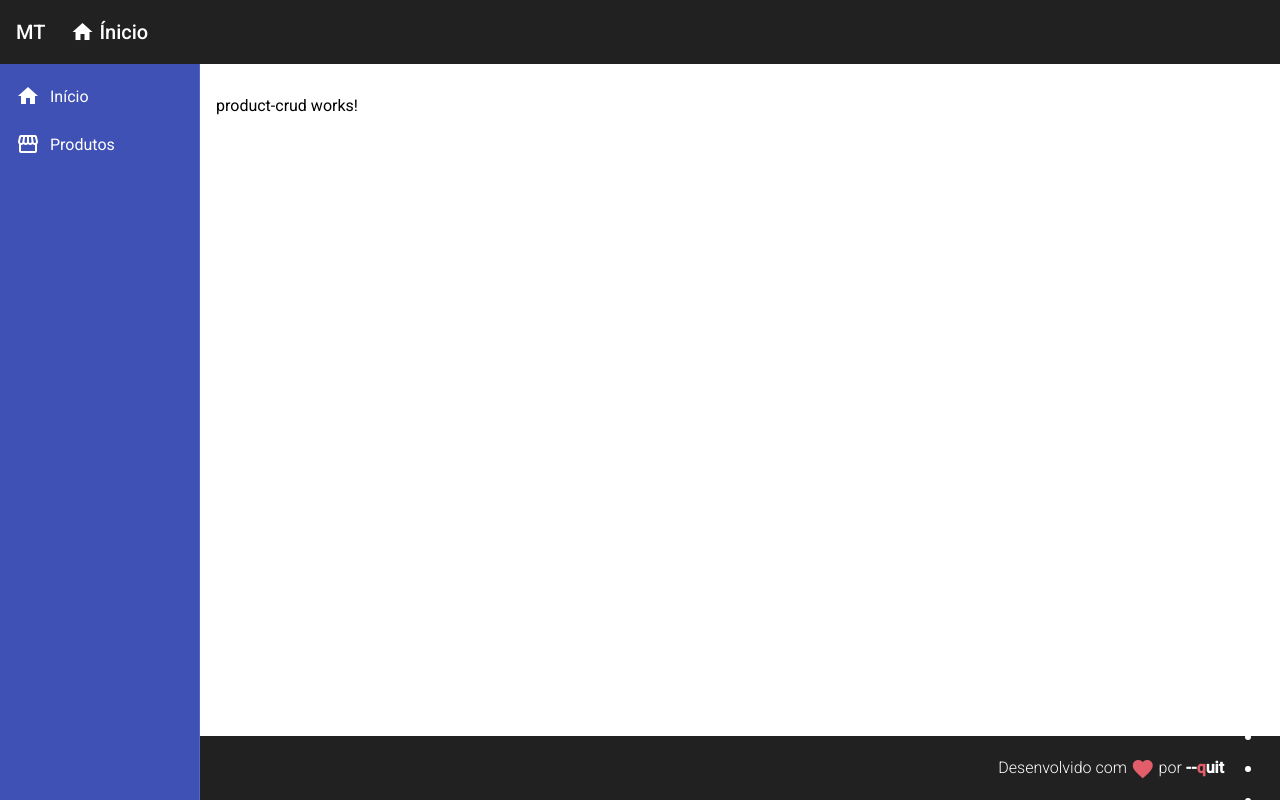
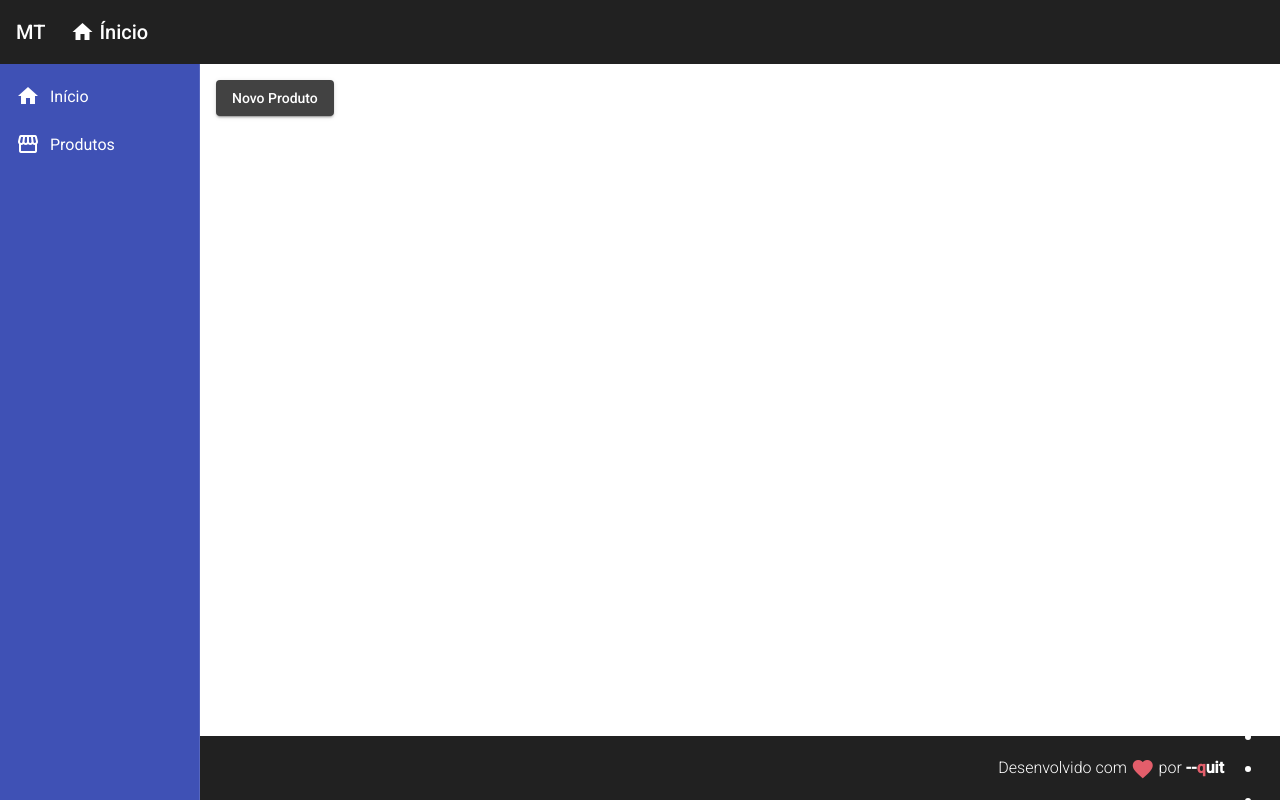
Before and after one commit to TerraMichael/angular, an Angular app in the folder crud/frontend/: page /products in a window 1280 px wide. Built offline with nearby package versions, Linux system fonts and the light colour scheme.

Commit message:
Navegar para tela de criar produtos

```diff
--- /dev/null
+++ b/crud/frontend/src/app/components/product-create/product-create.component.html
@@ -0,0 +1 @@
+<p [id]="propLegal">product-create works!</p>
--- /dev/null
+++ b/crud/frontend/src/app/components/product-create/product-create.component.ts
@@ -0,0 +1,21 @@
+import { Component, OnInit } from '@angular/core';
+
+@Component({
+  selector: 'app-product-create',
+  templateUrl: './product-create.component.html',
+  styleUrls: ['./product-create.component.css']
+})
+export class ProductCreateComponent implements OnInit {
+
+  propLegal = "qualquer"
+
+  constructor() { }
+
+  ngOnInit(): void {
+
+  }
+  fazerAlgo(): void {
+    console.log("Fazendo algo....")
+  }
+
+}
--- a/crud/frontend/src/app/views/product-crud/product-crud.component.html
+++ b/crud/frontend/src/app/views/product-crud/product-crud.component.html
@@ -1 +1,3 @@
-<p>product-crud works!</p>
+<button mat-raised-button (click)="navigateToProductCreate()">
+    Novo Produto
+</button>
--- a/crud/frontend/src/app/views/product-crud/product-crud.component.ts
+++ b/crud/frontend/src/app/views/product-crud/product-crud.component.ts
@@ -1,15 +1,20 @@
 import { Component, OnInit } from '@angular/core';
+import { Router } from '@angular/router'
 
 @Component({
   selector: 'app-product-crud',
   templateUrl: './product-crud.component.html',
   styleUrls: ['./product-crud.component.css']
 })
+
 export class ProductCrudComponent implements OnInit {
 
-  constructor() { }
+  constructor(private router: Router) { }
 
   ngOnInit(): void {
+
   }
-
+  navigateToProductCreate(): void {
+    this.router.navigate(['/products/create'])
+  }
 }
```
Also changed, not shown: crud/frontend/src/app/app-routing.module.ts (+6 -1 lines), crud/frontend/src/app/app.module.ts (+6 -2 lines), crud/frontend/src/app/components/product-create/product-create.component.css (added).
